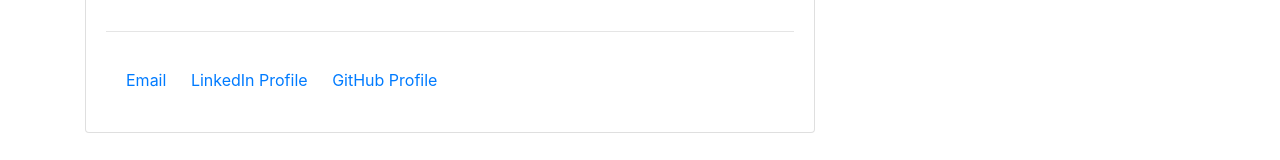
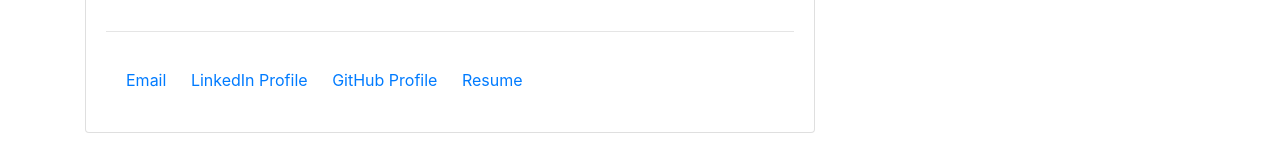
Before and after one commit to garretsb44/ResponsivePortfolio, a plain HTML site: page contact.html in a window 1280 px wide. Shown: the part 240-400 px from the top of the page. Drawn offline with nearby package versions, Linux system fonts and the light colour scheme.

Commit message:
added resume

```diff
--- a/contact.html
+++ b/contact.html
@@ -78,6 +78,7 @@
                 <a href="#" class="card-link">Email</a>
                 <a href="https://www.linkedin.com/in/garret-bright-835324b2/" class="card-link">LinkedIn Profile</a>
                 <a href="https://github.com/garretsb44" class="card-link">GitHub Profile</a>
+                <a href="#" class="card-link">Resume</a>
               </div>
 
 
```
Also changed, not shown: portfolio3.jpg (deleted), portfolio4.jpg (deleted), portfolio5.jpg (deleted).
